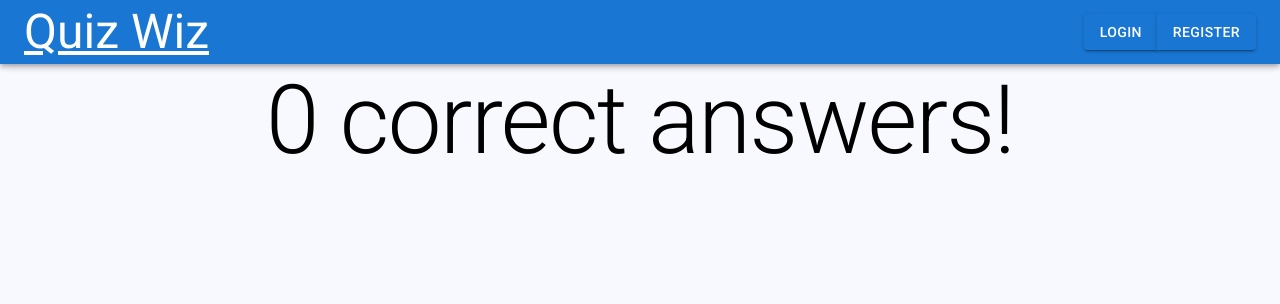
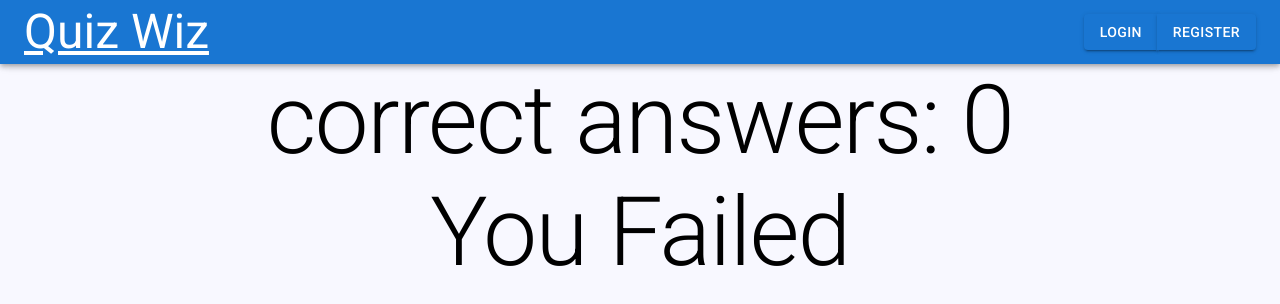
Before and after one commit to IAmRobertJeffrey/quiz-app, a React (Create React App) app in the folder frontend/: page /results in a window 1280 px wide. Shown: the top 304 px of the page. Built offline with nearby package versions, Linux system fonts and the light colour scheme.

Commit message:
added results score.

```diff
--- a/frontend/src/context/QuizContext.jsx
+++ b/frontend/src/context/QuizContext.jsx
@@ -1,7 +1,7 @@
 import React, { useContext, useState } from 'react'
 import { createContext } from 'react'
 import ApiContext from './ApiContext'
-
+import { useRef } from 'react'
 const QuizContext = createContext({})
 
 export const QuizProvidor = ({ children }) =>
@@ -10,7 +10,7 @@ export const QuizProvidor = ({ children }) =>
 	const [score, setScore] = useState(0)
 	const [currentQuizQuestion, setCurrentQuizQuestion] = useState('')
 	const [questionNumber, setQuestionNumber] = useState(0)
-
+	const [time, setTime] = useState(0);
 
 	return (
 		<QuizContext.Provider value={{
@@ -21,6 +21,8 @@ export const QuizProvidor = ({ children }) =>
 			setQuestionNumber,
 			score,
 			setScore,
+			time,
+			setTime,
 
 
 
--- a/frontend/src/pages/Home.jsx
+++ b/frontend/src/pages/Home.jsx
@@ -13,14 +13,16 @@ import QuizContext from '../context/QuizContext'
 
 const Home = () =>
 {
-	const { getCategories, selectedDifficulty, selectedCategory, getQuiz } = useContext(ApiContext)
-	const { setScore, setQuestionNumber } = useContext(QuizContext)
+	const { getCategories, selectedDifficulty, selectedCategory, getQuiz, setCurrentQuizQuestions } = useContext(ApiContext)
+	const { setScore, setQuestionNumber, setCurrentQuizQuestion } = useContext(QuizContext)
 	const navigate = useNavigate()
 	useEffect(() =>
 	{
 		getCategories();
 		setScore(0);
 		setQuestionNumber(0);
+		setCurrentQuizQuestion('')
+		setCurrentQuizQuestions([])
 		console.log("got categories");
 
 	}, [])
--- a/frontend/src/pages/Quiz.jsx
+++ b/frontend/src/pages/Quiz.jsx
@@ -11,7 +11,7 @@ import he from 'he'
 const Quiz = () =>
 {
 	const { selectedDifficulty, selectedCategory, currentQuizQuestions } = useContext(ApiContext)
-	const { currentQuizQuestion, setCurrentQuizQuestion, questionNumber, setQuestionNumber, score, setScore } = useContext(QuizContext)
+	const { currentQuizQuestion, setCurrentQuizQuestion, questionNumber, setQuestionNumber, score, setScore, time, setTime } = useContext(QuizContext)
 	let wrongAnwers = useRef();
 	let correctAnswer = useRef();
 	let answers = useRef([]);
@@ -71,6 +71,10 @@ const Quiz = () =>
 
 
 					setCurrentQuizQuestion(he.decode(currentQuizQuestions.results[questionNumber].question))
+					setInterval(() =>
+					{
+						setTime(time + 1)
+					}, 1000)
 
 				}
 				else
--- a/frontend/src/pages/Results.jsx
+++ b/frontend/src/pages/Results.jsx
@@ -7,9 +7,12 @@ import { Typography } from '@mui/material'
 const Results = () =>
 {
 	const { currentQuizQuestion, setCurrentQuizQuestion, questionNumber, setQuestionNumber, score, setScore } = useContext(QuizContext)
+
+
 	return (
 		<PageWrapper>
-			<Typography variant="h1" textAlign="center">{score} correct answers!</Typography>
+			<Typography variant="h1" textAlign="center"> correct answers: {score}</Typography>
+			<Typography variant="h1" textAlign="center"> You {score > 5 ? "Passed" : "Failed"}</Typography>
 		</PageWrapper>
 	)
 }
```
